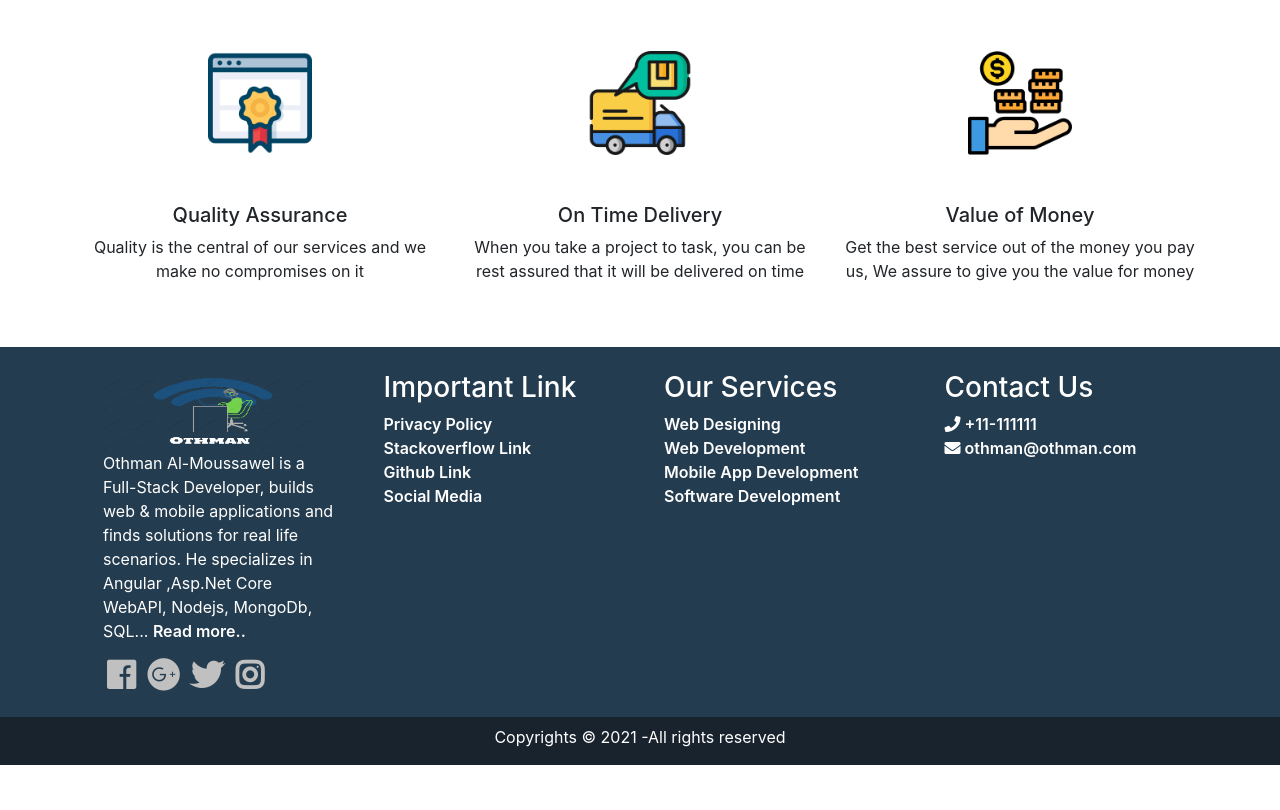
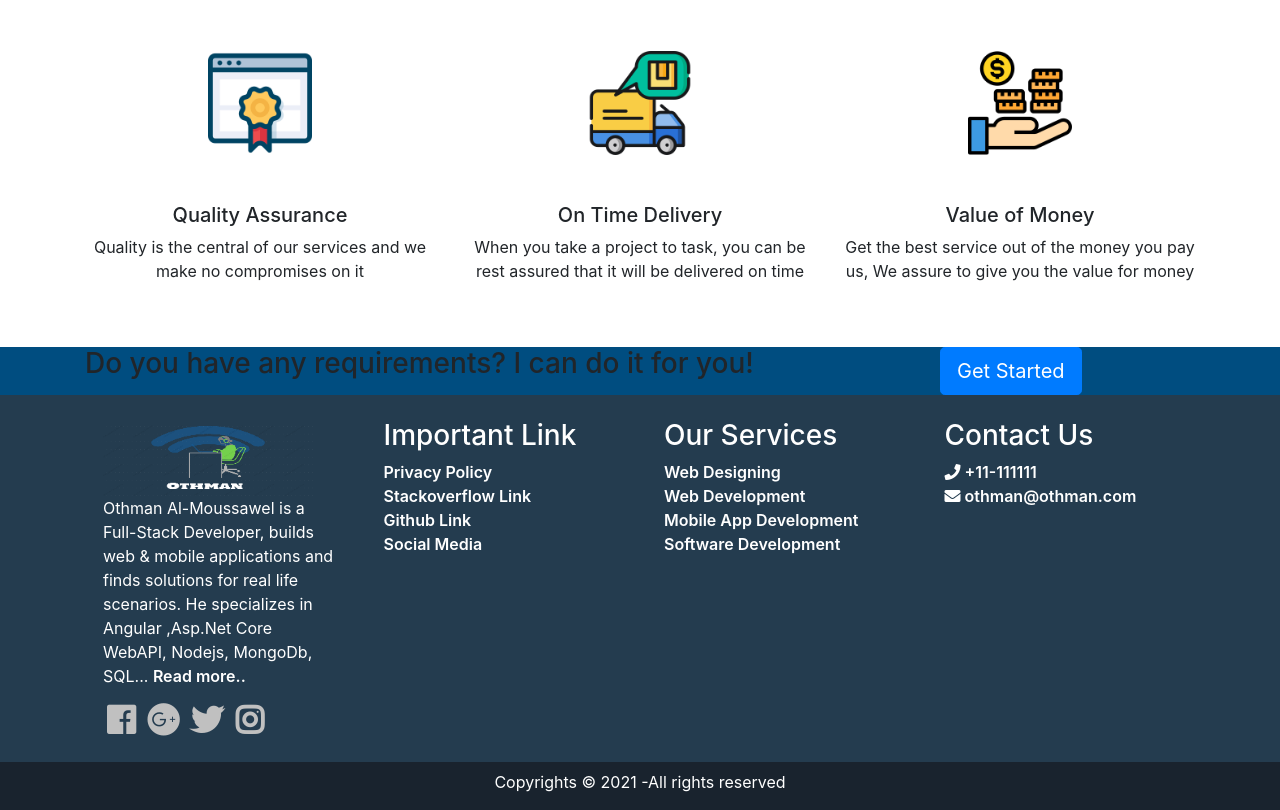
Before and after one commit to osman-developer/portfolio-tech-web, a plain HTML site: page index.html in a window 1280 px wide. Shown: the part 907-1717 px from the top of the page. Before the commit the page ends 1672 px from the top, so only its background shows below. Drawn offline with Linux system fonts and the light colour scheme; grey boxes are pictures that could not be loaded.

Commit message:
third section

```diff
--- a/css/style.css
+++ b/css/style.css
@@ -25,7 +25,7 @@ nav ul li a {
 }
 
 .bottomimg {
-    width: 220px;
+    width: 210px;
 }
 
 
@@ -88,3 +88,13 @@ nav ul li a {
 
 
 /* End Middle Section */
+
+
+/* START Third Section */
+
+.requirements-section {
+    background-color: #004d80;
+}
+
+
+/* END Third Section */
--- a/index.html
+++ b/index.html
@@ -79,7 +79,7 @@
     </header>
     <!-- END HEADER -->
 
-    <!-- START TOP-SECTION -->
+    <!-- START FIRST-SECTION -->
     <section class="top-hero-section pt-4 pb-5">
         <div class="container">
             <!-- the align items center is only for the row, we have 2 children so the style will be apllied for both of them -->
@@ -97,9 +97,9 @@
             </div>
         </div>
     </section>
-    <!-- END TOP-SECTION -->
+    <!-- END FIST-SECTION -->
 
-    <!-- Start Middle Section -->
+    <!-- Start SECOND Section -->
     <section class="pt-3 pb-5">
         <div class="container">
             <div class="row">
@@ -151,8 +151,22 @@
             </div>
         </div>
     </section>
-    <!-- End Middle Section -->
+    <!-- End SECOND Section -->
 
+    <!-- Start THIRD Section -->
+    <section class="requirements-section">
+        <div class="container">
+            <div class="row">
+                <div class="col-md-9">
+                    <h3>Do you have any requirements? I can do it for you!</h3>
+                </div>
+                <div class="col-md-3">
+                    <button class="btn btn-lg btn-primary">Get Started</button>
+                </div>
+            </div>
+        </div>
+    </section>
+    <!-- END THIRD Section -->
 
     <!-- START FOOTER -->
     <footer class="full-footer">
```
